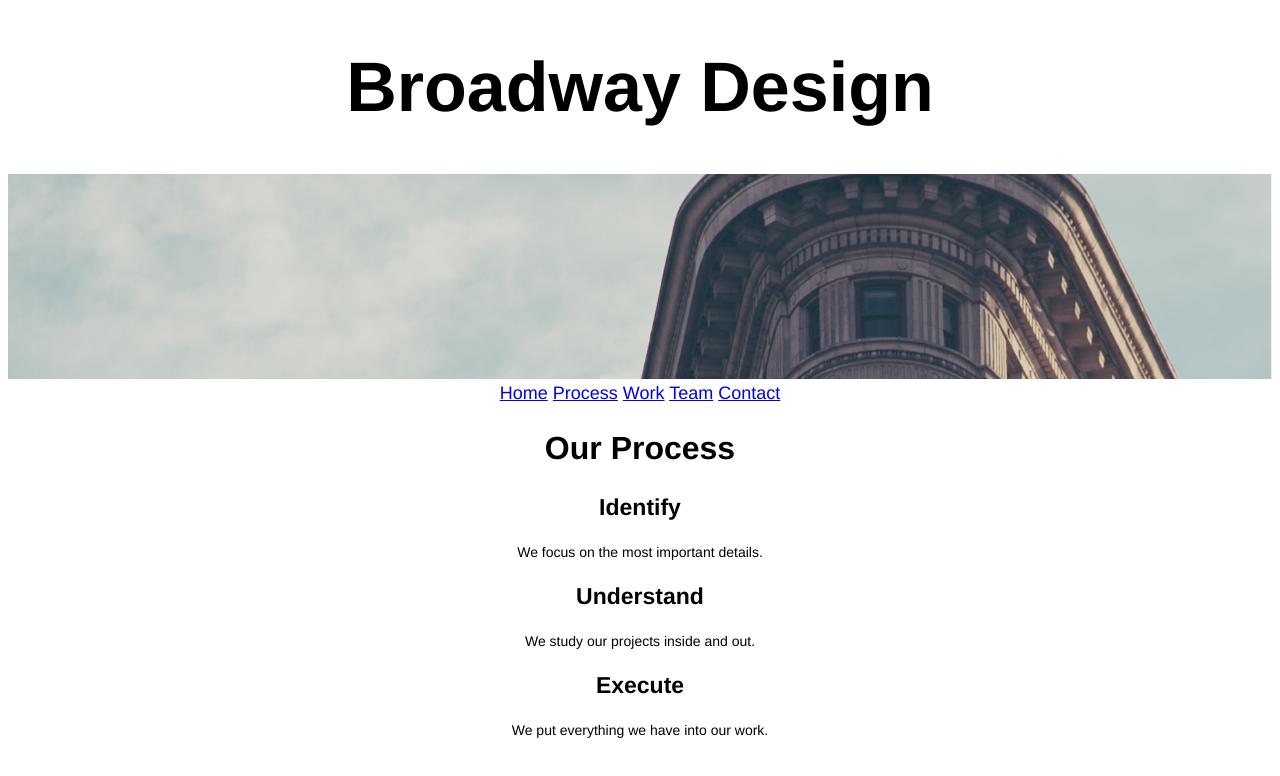
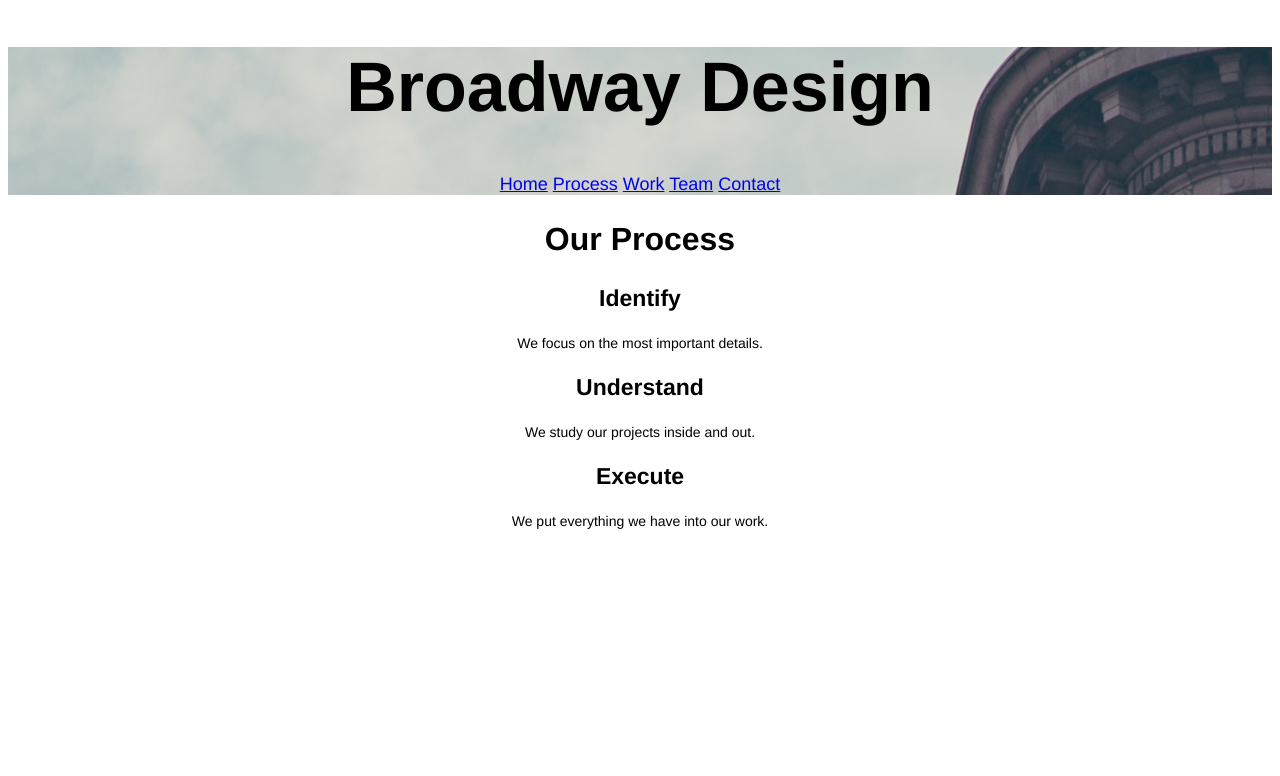
Before and after one commit to LuLuKotewicz/BroadwayDesign2, a plain HTML site: page index.html in a window 1280 px wide. Drawn offline with Linux system fonts and the light colour scheme.

Commit message:
Make image background image

```diff
--- a/index.html
+++ b/index.html
@@ -7,8 +7,6 @@
 <body>
   <div class="header">
     <h1>Broadway Design</h1>
-    <img src="./resources/images/the-flatiron-building.png" alt="The Flatiron
-    Building" width="100%" height="auto"/>
     <nav>
       <a href="#">Home</a>
       <a href="#">Process</a>
--- a/resources/css/style.css
+++ b/resources/css/style.css
@@ -3,7 +3,7 @@
 }
 
 .header {
-  background-image: url("./resources/images/the-flatiron-building.png");
+  background-image: url("../images/the-flatiron-building.png");
   width: 100%;
   height: auto;
 }
```
